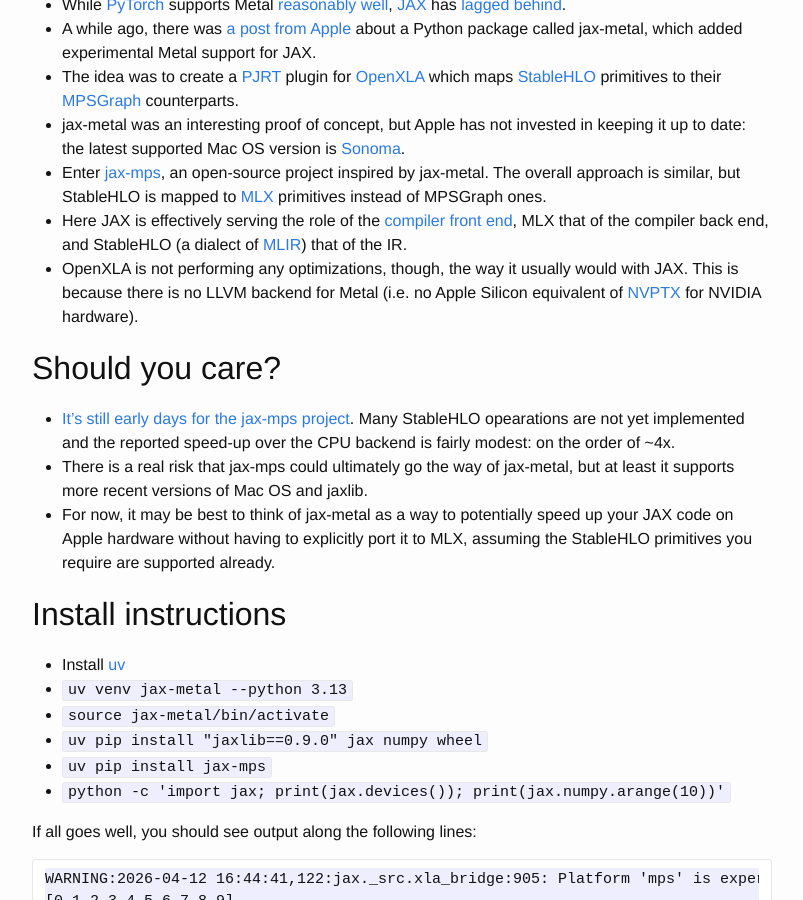
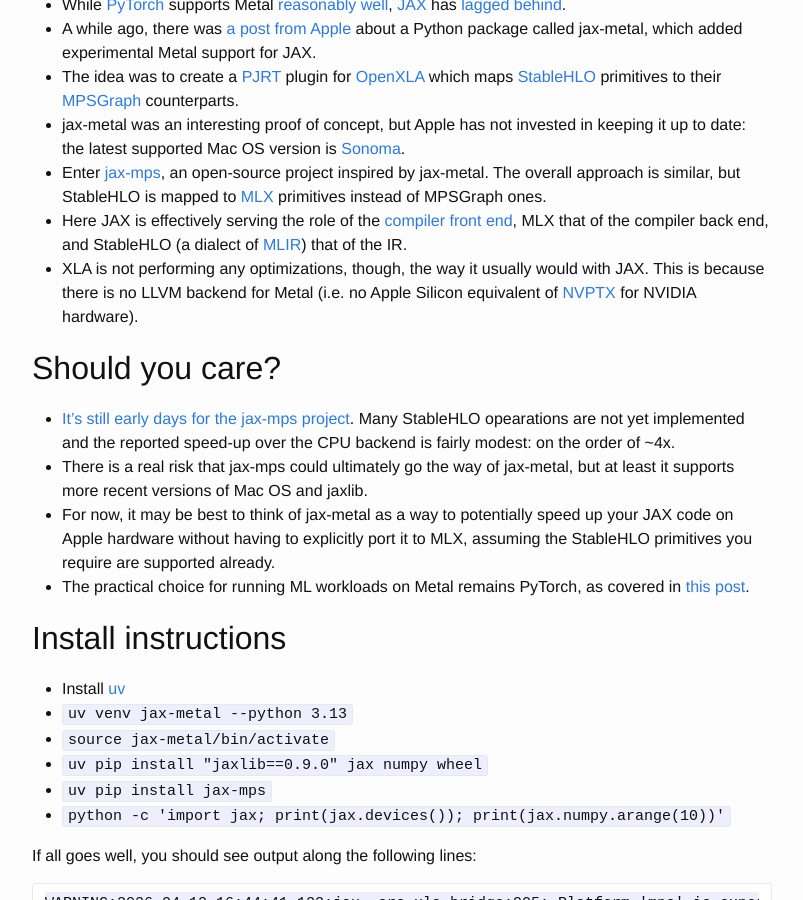
Before and after one commit to vglazer/vglazer.github.io, a Jekyll site: the page built from _posts/2026-04-12-jax-mps.md, in a window 1280 px wide and 900 px high, scrolled down 270 px. Shown: the whole window, without its empty margins (238-1041 px from the left). Built offline with Jekyll 4.4.1, drawn with Linux system fonts in a browser that asks for light colours; nearby versions of some CDN libraries.

Commit message:
Added link to earlier post

```diff
--- a/_posts/2026-04-12-jax-mps.md
+++ b/_posts/2026-04-12-jax-mps.md
@@ -14,13 +14,14 @@ categories: ml openxla stablehlo pjrt llvm osx mlx jax metal mps mac
 - jax-metal was an interesting proof of concept, but Apple has not invested in keeping it up to date: the latest supported Mac OS version is [Sonoma](https://en.wikipedia.org/wiki/MacOS_version_history#Overview).
 - Enter [jax-mps](https://github.com/tillahoffmann/jax-mps), an open-source project inspired by jax-metal. The overall approach is similar, but StableHLO is mapped to [MLX](https://github.com/ml-explore/mlx) primitives instead of MPSGraph ones.
 - Here JAX is effectively serving the role of the [compiler front end](https://llvm.org/docs/tutorial/MyFirstLanguageFrontend/index.html), MLX that of the compiler back end, and StableHLO (a dialect of [MLIR](https://mlir.llvm.org/)) that of the IR.
-- OpenXLA is not performing any optimizations, though, the way it usually would with JAX. This is because there is no LLVM backend for Metal (i.e. no Apple Silicon equivalent of [NVPTX](https://llvm.org/docs/NVPTXUsage.html) for NVIDIA hardware).
+- XLA is not performing any optimizations, though, the way it usually would with JAX. This is because there is no LLVM backend for Metal (i.e. no Apple Silicon equivalent of [NVPTX](https://llvm.org/docs/NVPTXUsage.html) for NVIDIA hardware).
 
 ## Should you care?
 
 - [It's still early days for the jax-mps project](https://github.com/jax-ml/jax/discussions/34648). Many StableHLO opearations are not yet implemented and the reported speed-up over the CPU backend is fairly modest: on the order of ~4x.
 - There is a real risk that jax-mps could ultimately go the way of jax-metal, but at least it supports more recent versions of Mac OS and jaxlib.
 - For now, it may be best to think of jax-metal as a way to potentially speed up your JAX code on Apple hardware without having to explicitly port it to MLX, assuming the StableHLO primitives you require are supported already.
+- The practical choice for running ML workloads on Metal remains PyTorch, as covered in [this post](https://vglazer.github.io/training-on-metal).
 
 ## Install instructions
 
```
